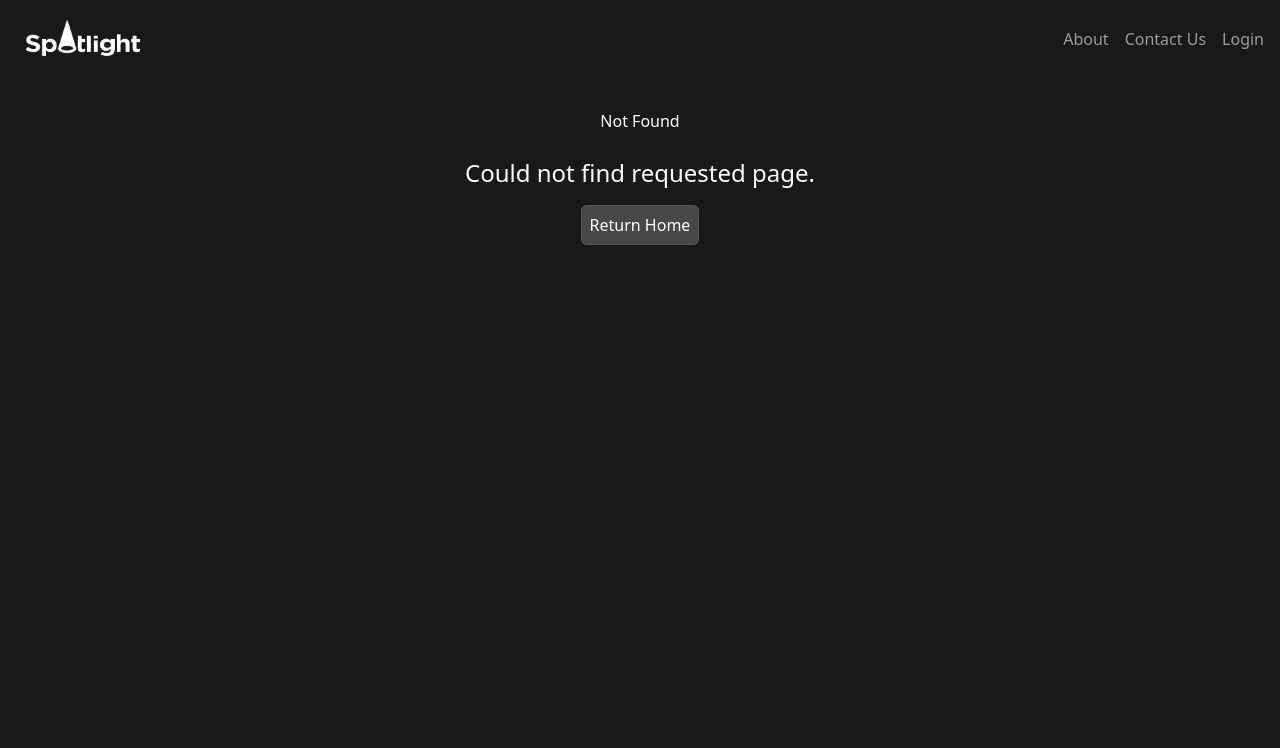
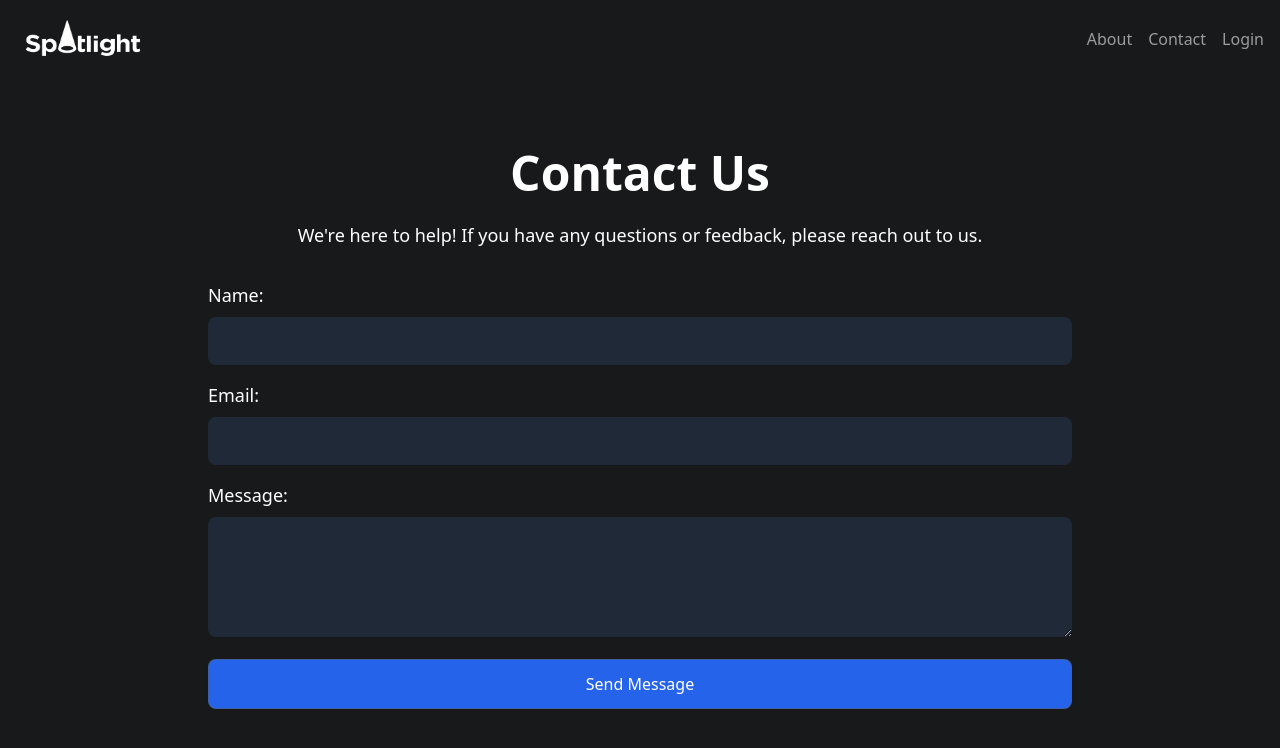
Before and after one commit to rirefat/Spotlight, a Next.js app: page /contact in a window 1280 px wide. Before the commit this address had no page. Shown: the top 748 px of the page. Built offline with nearby package versions, Linux system fonts and the light colour scheme.

Commit message:
implement contact form for contact page

```diff
--- /dev/null
+++ b/app/contact/page.js
@@ -0,0 +1,110 @@
+'use client'
+import { useState } from 'react';
+
+const ContactUs = () => {
+    const [formData, setFormData] = useState({
+        name: '',
+        email: '',
+        message: '',
+    });
+
+    const [isSubmitted, setIsSubmitted] = useState(false);
+    const [error, setError] = useState('');
+
+    const handleChange = (e) => {
+        setFormData({ ...formData, [e.target.name]: e.target.value });
+    };
+
+    const handleSubmit = async (e) => {
+        e.preventDefault();
+        const { name, email, message } = formData;
+
+        if (!name || !email || !message) {
+            setError('Please fill in all fields.');
+            return;
+        }
+
+        try {
+            console.log('Form submitted:', formData);
+            setIsSubmitted(true);
+            setError('');
+            setFormData({ name: '', email: '', message: '' });
+        } catch (err) {
+            setError('Failed to send your message. Please try again later.');
+        }
+    };
+
+    return (
+        <div className="bg-[#18191A] min-h-screen py-10 px-6 text-white">
+            <div className="container mx-auto max-w-4xl">
+                <h1 className="text-5xl font-bold text-center mb-6">Contact Us</h1>
+
+                <p className="text-lg text-center mb-8">
+                    We&apos;re here to help! If you have any questions or feedback, please reach out to us.
+                </p>
+
+                {isSubmitted && (
+                    <div className="bg-green-500 text-white p-4 rounded-lg mb-6">
+                        Thank you for your message! We’ll get back to you shortly.
+                    </div>
+                )}
+
+                {error && (
+                    <div className="bg-red-500 text-white p-4 rounded-lg mb-6">
+                        {error}
+                    </div>
+                )}
+
+                <form onSubmit={handleSubmit} className="space-y-4">
+                    <div>
+                        <label className="block text-lg mb-2" htmlFor="name">Name:</label>
+                        <input
+                            type="text"
+                            id="name"
+                            name="name"
+                            value={formData.name}
+                            onChange={handleChange}
+                            className="w-full p-3 bg-gray-800 text-white rounded-lg focus:outline-none"
+                            required
+                        />
+                    </div>
+
+                    <div>
+                        <label className="block text-lg mb-2" htmlFor="email">Email:</label>
+                        <input
+                            type="email"
+                            id="email"
+                            name="email"
+                            value={formData.email}
+                            onChange={handleChange}
+                            className="w-full p-3 bg-gray-800 text-white rounded-lg focus:outline-none"
+                            required
+                        />
+                    </div>
+
+                    <div>
+                        <label className="block text-lg mb-2" htmlFor="message">Message:</label>
+                        <textarea
+                            id="message"
+                            name="message"
+                            value={formData.message}
+                            onChange={handleChange}
+                            className="w-full p-3 bg-gray-800 text-white rounded-lg focus:outline-none"
+                            rows="4"
+                            required
+                        />
+                    </div>
+
+                    <button
+                        type="submit"
+                        className="w-full bg-blue-600 text-white p-3 rounded-lg hover:bg-blue-700 transition duration-300"
+                    >
+                        Send Message
+                    </button>
+                </form>
+            </div>
+        </div>
+    );
+};
+
+export default ContactUs;
--- a/components/navbar/Navbar.jsx
+++ b/components/navbar/Navbar.jsx
@@ -20,7 +20,7 @@ const Navbar = () => {
 
                 <ul className="flex gap-4 text-[#9C9C9C] ">
                     <li><Link className='hover:text-slate-200' href="/about">About</Link></li>
-                    <li><Link className='hover:text-slate-200' href="/contact-us">Contact Us</Link></li>
+                    <li><Link className='hover:text-slate-200' href="/contact">Contact</Link></li>
                     <li><UserAccess /></li>
                 </ul>
             </div>
```
